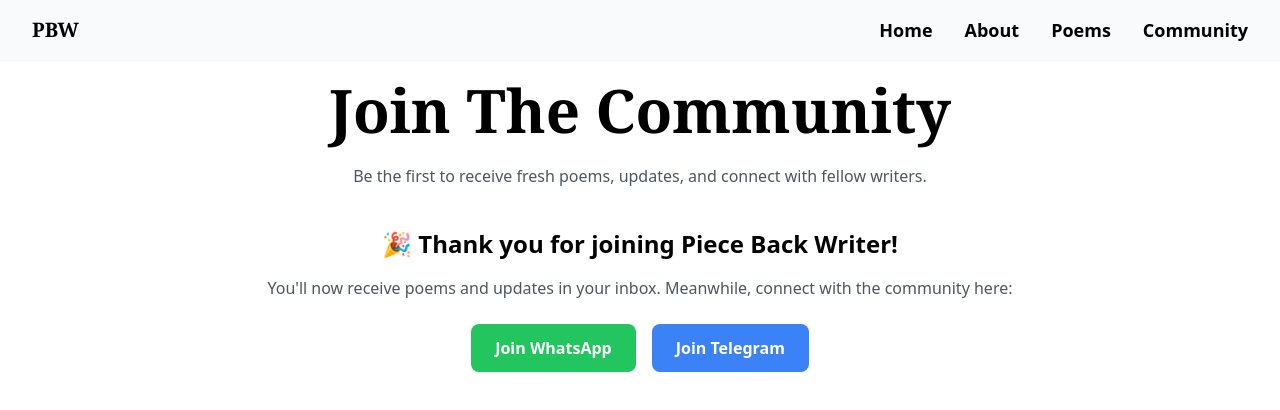
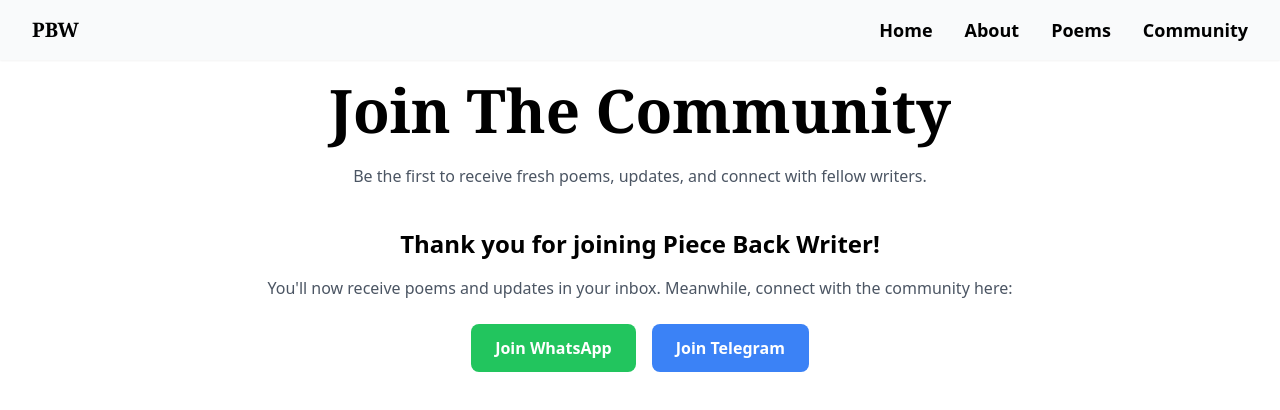
Before and after one commit to akindan01/piecebackwriter, a React (Vite) app: page / in a window 1280 px wide. Both pictures are taken after typing "Sample", "name@example.com" into the empty fields and a click on the button "Join Now". Shown: the part 2380-2790 px from the top of the page. Built offline with nearby package versions, Linux system fonts and the light colour scheme.

Commit message:
Update Home.jsx

```diff
--- a/src/pages/Home.jsx
+++ b/src/pages/Home.jsx
@@ -23,7 +23,7 @@
     reveals.forEach((el) => observer.observe(el));
   }, []);
 
-  // form states
+
   const [form, setForm] = useState({
     name: "",
     email: "",
@@ -43,7 +43,6 @@
     // reset form
     setForm({ name: "", email: "" });
 
-    // show thank-you + group links
     setSubmitted(true);
   };
 
@@ -67,7 +66,7 @@
       <div className="min-h-screen w-full bg-white">
         {/* Navbar */}
         <nav className="flex justify-between items-center px-8 py-4 bg-gray-50 shadow-sm sticky top-0 z-50">
-          {/* Logo / Title */}
+
           <h1 className="text-xl font-bold font-serif">PBW</h1>
 
           {/* Desktop Menu */}
@@ -84,7 +83,7 @@
             ))}
           </ul>
 
-          {/* Mobile Hamburger Button */}
+          {/* Mobile Button */}
           <button
             className="md:hidden text-black"
             onClick={() => setMenuOpen(!menuOpen)}
@@ -128,7 +127,7 @@
             “Where words are not just written, but lived and breathed.”
           </p>
 
-          {/* Sub-caption */}
+
           <p className="text-md md:text-lg text-gray-500 mt-3 max-w-xl reveal">
             Beyond mere words, this is a place where thought becomes rhythm,
             silence becomes song, and every stanza is a mirror held up to the soul.
@@ -235,7 +234,7 @@
             ) : (
               <div className="mt-8 text-center">
                 <h3 className="text-2xl font-semibold text-black mb-4">
-                  🎉 Thank you for joining Piece Back Writer!
+                  Thank you for joining Piece Back Writer!
                 </h3>
                 <p className="text-gray-600 mb-6">
                   You'll now receive poems and updates in your inbox.
```
